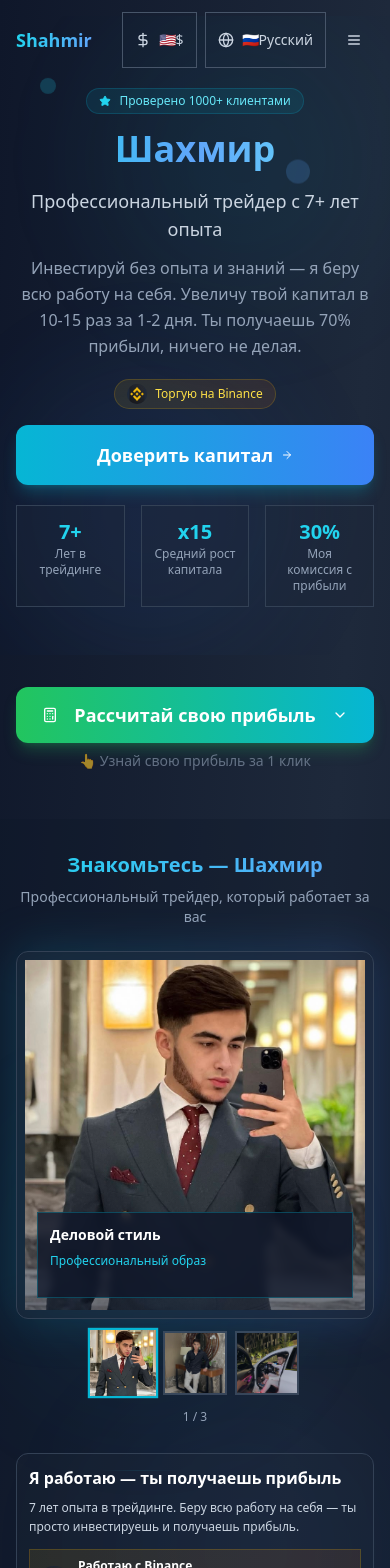
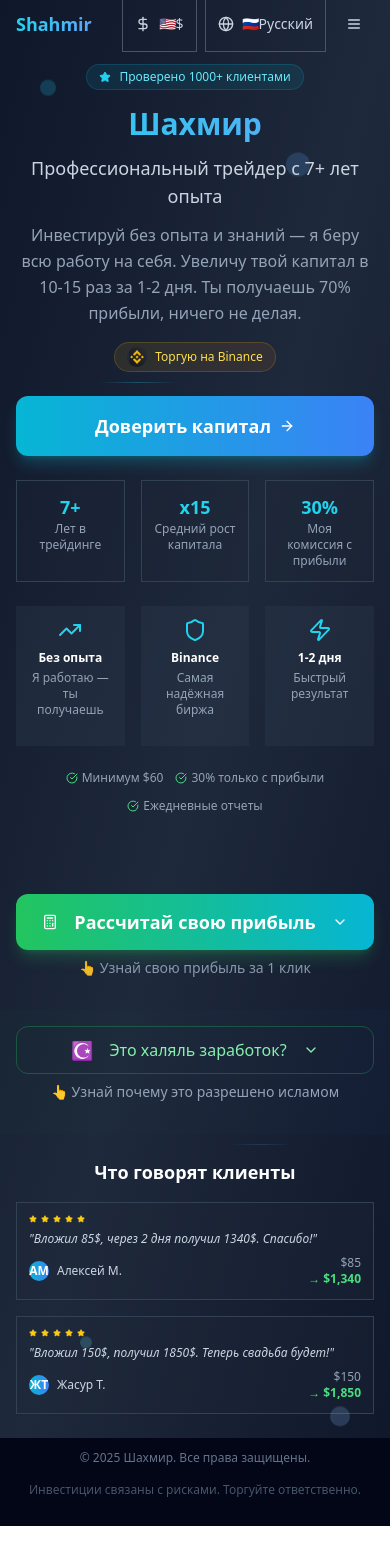
Before and after one commit to estaiazep/-, a Next.js app: page / in a window 390 px wide. Shown: the top 1568 px of the page. After the commit the page ends 1526 px from the top, so only its background shows below. Built offline with nearby package versions, Linux system fonts and the light colour scheme.

Commit message:
refactor: streamline landing page layout
Consolidate sections, reduce content, and optimize for mobile.

#VERCEL_SKIP

Co-authored-by: null <196481999+estaiazep@users.noreply.github.com>

```diff
--- a/app/page.tsx
+++ b/app/page.tsx
@@ -1,16 +1,12 @@
 "use client"
 
 import { useState, useEffect } from "react"
-import { ArrowRight, Star, CheckCircle } from "lucide-react"
+import { ArrowRight, Star, CheckCircle, TrendingUp, Shield, Zap } from "lucide-react"
 import { Card, CardContent } from "@/components/ui/card"
-import HowItWorks from "@/components/how-it-works"
-import CompactAbout from "@/components/compact-about"
-import CompactFeatures from "@/components/compact-features"
 import LanguageSwitcher from "@/components/language-switcher"
 import MobileMenu from "@/components/mobile-menu"
 import FloatingElements from "@/components/floating-elements"
 import AnimatedCounter from "@/components/animated-counter"
-import ExpandableSection from "@/components/expandable-section"
 import { translations, type Language, type TranslationKey } from "@/lib/translations"
 import Image from "next/image"
 import CurrencySwitcher, { type Currency } from "@/components/currency-switcher"
@@ -35,89 +31,47 @@ export default function LandingPage() {
 
   const testimonials = [
     {
-      name: "Алексей М. / Aleksey M.",
+      name: "Алексей М.",
       investment: formatCurrency(convertCurrency(85, "USD", currency), currency),
       result: formatCurrency(convertCurrency(1340, "USD", currency), currency),
-      period: language === "ru" ? "2 дня" : "2 kun",
       text:
         language === "ru"
-          ? "Потерял работу в пандемию, было тяжело с деньгами. Рискнул вложить последние 85$, через 2 дня получил 1340$. Это спасло мою семью от долгов. Спасибо, Шахмир!"
-          : "Pandemiya paytida ishimni yo'qotdim, pul bilan qiyin edi. Oxirgi 85$ ni tikishga tavakkal qildim, 2 kundan keyin 1340$ oldim. Bu oilamni qarzlardan qutqardi. Rahmat, Shahmir!",
+          ? "Вложил 85$, через 2 дня получил 1340$. Спасибо!"
+          : "85$ tikdim, 2 kundan keyin 1340$ oldim. Rahmat!",
       avatar: "AM",
     },
     {
-      name: "Жасур Т. / Jasur T.",
+      name: "Жасур Т.",
       investment: formatCurrency(convertCurrency(150, "USD", currency), currency),
       result: formatCurrency(convertCurrency(1850, "USD", currency), currency),
-      period: language === "ru" ? "3 дня" : "3 kun",
       text:
         language === "ru"
-          ? "Копил на свадьбу целый год, но не хватало. Друг посоветовал Шахмира. Вложил 150$, через 3 дня получил 1850$. Теперь моя невеста счастлива, а свадьба будет лучшей в кишлаке!"
-          : "Butun yil to'y uchun pul yig'dim, lekin yetmadi. Do'stim Shahmir'ni tavsiya qildi. 150$ tikdim, 3 kundan keyin 1850$ oldim. Endi kelin baxtli, to'yimiz qishloqdagi eng yaxshi to'y bo'ladi!",
+          ? "Вложил 150$, получил 1850$. Теперь свадьба будет!"
+          : "150$ tikdim, 1850$ oldim. Endi to'y bo'ladi!",
       avatar: "ЖТ",
-    },
-    {
-      name: "Дмитрий П. / Dmitriy P.",
-      investment: formatCurrency(convertCurrency(120, "USD", currency), currency),
-      result: formatCurrency(convertCurrency(1680, "USD", currency), currency),
-      period: language === "ru" ? "1 день" : "1 kun",
-      text:
-        language === "ru"
-          ? "Не верил в такие заработки, думал - очередной развод. Решил проверить с малой суммы. Вложил 120$, наутро уже 1680$! Теперь регулярно инвестирую и планирую бросить основную работу."
-          : "Bunday daromadlarga ishonmasdim, navbatdagi firibgarlik deb o'yladim. Kichik summa bilan tekshirishga qaror qildim. 120$ tikdim, ertalab 1680$! Endi muntazam investitsiya qilaman va asosiy ishimni tashlashni rejalashtiryapman.",
-      avatar: "DP",
     },
   ]
 
-  const additionalTestimonials = [
+  const features = [
     {
-      name: "Азиза К. / Aziza K.",
-      investment: formatCurrency(convertCurrency(200, "USD", currency), currency),
-      result: formatCurrency(convertCurrency(2800, "USD", currency), currency),
-      period: language === "ru" ? "2 дня" : "2 kun",
-      text:
-        language === "ru"
-          ? "Я мать-одиночка с двумя детьми, еле сводила концы с концами. Подруга рассказала о Шахмире. Заняла 200$, очень боялась, не спала ночами. Через 2 дня получила 2800$! Теперь смогла оплатить детский сад и курсы английского для детей."
-          : "Men ikki bolali yolg'iz onaman, zo'rg'a kun ko'rardim. Dugоnam Shahmir haqida aytib berdi. 200$ qarz oldim, juda qo'rqdim, kechalari uxlamasdim. 2 kundan keyin 2800$ oldim! Endi bolalar bog'chasi va bolalar uchun ingliz tili kurslarini to'lay oldim.",
-      avatar: "АК",
+      icon: TrendingUp,
+      title: language === "ru" ? "Без опыта" : "Tajribasiz",
+      description: language === "ru" ? "Я работаю — ты получаешь" : "Men ishlayman — siz olasiz",
     },
     {
-      name: "Сергей В. / Sergey V.",
-      investment: formatCurrency(convertCurrency(300, "USD", currency), currency),
-      result: formatCurrency(convertCurrency(3900, "USD", currency), currency),
-      period: language === "ru" ? "1 день" : "1 kun",
-      text:
-        language === "ru"
-          ? "Хотел купить машину, но не хватало 30% суммы. Банки отказали в кредите из-за плохой истории. Решил попробовать с Шахмиром, вложил 300$. Через день 3900$ на счету! Купил свою первую машину без кредитов и долгов!"
-          : "Mashina sotib olmoqchi edim, lekin summaning 30% yetmasdi. Banklar yomon tarix tufayli kreditni rad etishdi. Shahmir bilan sinab ko'rishga qaror qildim, 300$ tikdim. Bir kundan keyin hisobimda 3900$! Birinchi mashinamni kreditsiz va qarzsiz sotib oldim!",
-      avatar: "СВ",
+      icon: Shield,
+      title: language === "ru" ? "Binance" : "Binance",
+      description: language === "ru" ? "Самая надёжная биржа" : "Eng ishonchli birja",
     },
     {
-      name: "Фарход У. / Farhod U.",
-      investment: formatCurrency(convertCurrency(180, "USD", currency), currency),
-      result: formatCurrency(convertCurrency(2340, "USD", currency), currency),
-      period: language === "ru" ? "3 дня" : "3 kun",
-      text:
-        language === "ru"
-          ? "Мечтал открыть свою кофейню, но не было стартового капитала. Услышал о Шахмире от брата. Вложил 180$ семейных сбережений, жена была против. Через 3 дня получил 2340$! Сейчас моя кофейня уже работает и приносит доход."
-          : "O'z kofe do'konimni ochishni orzu qilardim, lekin boshlang'ich kapital yo'q edi. Shahmir haqida akamdan eshitdim. Oilaviy jamg'armadan 180$ tikdim, xotinim qarshi edi. 3 kundan keyin 2340$ oldim! Hozir kofe do'konim ishlayapti va daromad keltiryapti.",
-      avatar: "ФУ",
-    },
-    {
-      name: "Анна Л. / Anna L.",
-      investment: formatCurrency(convertCurrency(250, "USD", currency), currency),
-      result: formatCurrency(convertCurrency(3250, "USD", currency), currency),
-      period: language === "ru" ? "2 дня" : "2 kun",
-      text:
-        language === "ru"
-          ? "У дочери обнаружили проблемы со здоровьем, нужна была операция. Страховка покрывала только часть. В отчаянии вложила последние 250$ через Шахмира. Через 2 дня получила 3250$! Операция прошла успешно, дочь здорова. Это чудо!"
-          : "Qizimda sog'liq muammolari aniqlandi, operatsiya kerak edi. Sug'urta faqat bir qismini qoplardi. Umidsizlikda Shahmir orqali oxirgi 250$ ni tikdim. 2 kundan keyin 3250$ oldim! Operatsiya muvaffaqiyatli o'tdi, qizim sog'lom. Bu mo'jiza!",
-      avatar: "АЛ",
+      icon: Zap,
+      title: language === "ru" ? "1-2 дня" : "1-2 kun",
+      description: language === "ru" ? "Быстрый результат" : "Tez natija",
     },
   ]
 
   return (
-    <div className="min-h-screen bg-gradient-to-br from-slate-900 via-slate-800 to-slate-900 relative overflow-x-hidden mobile-spacing">
+    <div className="min-h-screen bg-gradient-to-br from-slate-900 via-slate-800 to-slate-900 relative overflow-x-hidden">
       <FloatingElements />
 
       {/* Fixed Header */}
@@ -140,33 +94,26 @@ export default function LandingPage() {
         </div>
       </header>
 
-      {/* Компактный Hero Section */}
-      <section className="relative overflow-hidden pt-12 sm:pt-16 pb-6 sm:pb-8">
-        <div className="absolute inset-0">
-          <div className="absolute top-0 left-1/4 w-72 h-72 bg-cyan-500/10 rounded-full blur-3xl animate-pulse"></div>
-          <div className="absolute bottom-0 right-1/4 w-72 h-72 bg-blue-500/10 rounded-full blur-3xl animate-pulse delay-1000"></div>
-        </div>
-
-        <div className="relative container mx-auto px-4 sm:px-6 py-6 sm:py-8">
-          <div className="text-center max-w-3xl mx-auto">
+      {/* Hero + About + CTA - всё в одной секции */}
+      <section className="relative overflow-hidden pt-16 pb-8">
+        <div className="container mx-auto px-4 sm:px-6">
+          <div className="text-center max-w-3xl mx-auto mb-8">
             {/* Trust Badge */}
-            <div className="inline-flex items-center gap-2 bg-cyan-500/10 border border-cyan-500/20 rounded-full px-3 py-1 mb-3 sm:mb-4">
+            <div className="inline-flex items-center gap-2 bg-cyan-500/10 border border-cyan-500/20 rounded-full px-3 py-1 mb-4">
               <Star className="w-3 h-3 text-cyan-400 fill-cyan-400" />
               <span className="text-cyan-300 text-xs font-medium">{t("trustBadge")}</span>
             </div>
 
-            <h1 className="text-4xl sm:text-4xl lg:text-5xl font-black mb-4 sm:mb-4 bg-gradient-to-r from-cyan-400 via-blue-400 to-cyan-300 bg-clip-text text-transparent leading-tight">
+            <h1 className="text-3xl sm:text-4xl font-black mb-3 bg-gradient-to-r from-cyan-400 to-blue-400 bg-clip-text text-transparent">
               {t("heroTitle")}
             </h1>
 
-            <p className="text-lg sm:text-lg text-slate-300 mb-3 font-medium">{t("heroSubtitle")}</p>
+            <p className="text-lg text-slate-300 mb-3 font-medium">{t("heroSubtitle")}</p>
 
-            <p className="text-base sm:text-base text-slate-400 mb-5 sm:mb-5 max-w-2xl mx-auto leading-relaxed">
-              {t("heroDescription")}
-            </p>
+            <p className="text-slate-400 mb-4 leading-relaxed">{t("heroDescription")}</p>
 
-            {/* Binance Trust Badge */}
-            <div className="inline-flex items-center gap-2 bg-gradient-to-r from-yellow-500/10 to-orange-500/10 border border-yellow-500/20 rounded-full px-3 py-1 mb-4">
+            {/* Binance Badge */}
+            <div className="inline-flex items-center gap-2 bg-gradient-to-r from-yellow-500/10 to-orange-500/10 border border-yellow-500/20 rounded-full px-3 py-1 mb-6">
               <div className="w-5 h-5 bg-slate-800 rounded-full flex items-center justify-center p-1 overflow-hidden">
                 <Image
                   src="/images/binance-logo.jpeg"
@@ -181,161 +128,52 @@ export default function LandingPage() {
               </span>
             </div>
 
-            <div className="flex flex-col gap-3 justify-center items-center mb-5 sm:mb-5">
+            {/* Главная кнопка */}
             <a
               href="https://t.me/+iawpP4pwqW42YmM6"
               target="_blank"
               rel="noopener noreferrer"
-                className="w-full sm:w-auto bg-gradient-to-r from-cyan-500 to-blue-500 hover:from-cyan-600 hover:to-blue-600 text-white font-semibold px-8 py-4 rounded-xl shadow-lg shadow-cyan-500/25 transition-all duration-300 hover:scale-105 inline-flex items-center justify-center text-lg min-h-[56px]"
+              className="block w-full bg-gradient-to-r from-cyan-500 to-blue-500 hover:from-cyan-600 hover:to-blue-600 text-white font-semibold px-8 py-4 rounded-xl shadow-lg shadow-cyan-500/25 transition-all duration-300 hover:scale-105 text-lg min-h-[56px] flex items-center justify-center mb-6"
             >
               {t("trustCapital")}
-                <ArrowRight className="ml-2 w-3 h-3" />
+              <ArrowRight className="ml-2 w-4 h-4" />
             </a>
-            </div>
 
-            {/* Компактная статистика */}
-            <div className="grid grid-cols-3 gap-4 max-w-lg mx-auto">
+            {/* Статистика */}
+            <div className="grid grid-cols-3 gap-3 mb-6">
               <div className="text-center p-3 bg-slate-800/30 rounded-lg border border-slate-700">
-                <div className="text-xl font-bold text-cyan-400">
+                <div className="text-lg font-bold text-cyan-400">
                   <AnimatedCounter end={7} suffix="+" />
                 </div>
                 <div className="text-slate-400 text-xs">{t("yearsTrading")}</div>
               </div>
               <div className="text-center p-3 bg-slate-800/30 rounded-lg border border-slate-700">
-                <div className="text-xl font-bold text-cyan-400">
+                <div className="text-lg font-bold text-cyan-400">
                   <AnimatedCounter end={15} prefix="x" />
                 </div>
                 <div className="text-slate-400 text-xs">{t("avgGrowth")}</div>
               </div>
               <div className="text-center p-3 bg-slate-800/30 rounded-lg border border-slate-700">
-                <div className="text-xl font-bold text-cyan-400">
+                <div className="text-lg font-bold text-cyan-400">
                   <AnimatedCounter end={30} suffix="%" />
                 </div>
                 <div className="text-slate-400 text-xs">{t("commission")}</div>
               </div>
             </div>
+
+            {/* Ключевые преимущества */}
+            <div className="grid grid-cols-3 gap-3 mb-6">
+              {features.map((feature, index) => (
+                <div key={index} className="text-center p-3 bg-slate-700/30 rounded-lg">
+                  <feature.icon className="w-6 h-6 text-cyan-400 mx-auto mb-2" />
+                  <h4 className="font-semibold text-white text-xs mb-1">{feature.title}</h4>
+                  <p className="text-slate-400 text-xs">{feature.description}</p>
                 </div>
-        </div>
-      </section>
-
-      <ExpandableProfitCalculator language={language} currency={currency} />
-      <CompactAbout language={language} />
-      <HowItWorks language={language} currency={currency} />
-      <CompactFeatures language={language} />
-      <ExpandableHalalInfo language={language} />
-
-      {/* Компактные отзывы */}
-      <section id="testimonials" className="py-8 sm:py-10 relative overflow-hidden">
-        <div className="container mx-auto px-4 sm:px-6">
-          <div className="text-center mb-6">
-            <h2 className="text-xl sm:text-2xl font-bold mb-2 text-white">{t("testimonialsTitle")}</h2>
-          </div>
-
-          <div className="grid grid-cols-1 md:grid-cols-3 gap-3 max-w-4xl mx-auto mb-4">
-            {testimonials.map((testimonial, index) => (
-              <Card
-                key={index}
-                className="bg-slate-800/30 border-slate-700 hover:border-cyan-500/50 transition-all duration-300"
-              >
-                <CardContent className="p-3">
-                  <div className="flex items-center gap-1 mb-2">
-                    {[...Array(5)].map((_, i) => (
-                      <Star key={i} className="w-2.5 h-2.5 text-yellow-400 fill-yellow-400" />
-                    ))}
-                  </div>
-                  <p className="text-slate-300 mb-3 italic text-xs">"{testimonial.text}"</p>
-                  <div className="space-y-1">
-                    <div className="flex items-center gap-2">
-                      <div className="w-6 h-6 bg-gradient-to-r from-cyan-500 to-blue-500 rounded-full flex items-center justify-center text-white font-bold text-xs">
-                        {testimonial.avatar}
-                      </div>
-                      <div>
-                        <div className="text-slate-300 font-medium text-xs">{testimonial.name}</div>
-                        <div className="text-slate-500 text-xs">{testimonial.period}</div>
-                      </div>
-                    </div>
-                    <div className="flex justify-between items-center pt-1 border-t border-slate-700">
-                      <span className="text-slate-400 text-xs">
-                        {t("invested")}: {testimonial.investment}
-                      </span>
-                      <span className="text-green-400 font-semibold text-xs">
-                        {t("received")}: {testimonial.result}
-                      </span>
-                    </div>
-                  </div>
-                </CardContent>
-              </Card>
               ))}
             </div>
 
-          {/* Дополнительные отзывы в выпадающем блоке */}
-          <div className="max-w-4xl mx-auto">
-            <ExpandableSection
-              title={language === "ru" ? "Еще 4 довольных клиента" : "Yana 4 mamnun mijoz"}
-              preview={
-                language === "ru" ? "Больше реальных результатов и отзывов" : "Ko'proq haqiqiy natijalar va sharhlar"
-              }
-              variant="gradient"
-            >
-              <div className="grid grid-cols-1 md:grid-cols-2 gap-3">
-                {additionalTestimonials.map((testimonial, index) => (
-                  <Card
-                    key={index}
-                    className="bg-slate-800/30 border-slate-700 hover:border-cyan-500/50 transition-all duration-300"
-                  >
-                    <CardContent className="p-3">
-                      <div className="flex items-center gap-1 mb-2">
-                        {[...Array(5)].map((_, i) => (
-                          <Star key={i} className="w-2.5 h-2.5 text-yellow-400 fill-yellow-400" />
-                        ))}
-                      </div>
-                      <p className="text-slate-300 mb-3 italic text-xs">"{testimonial.text}"</p>
-                      <div className="space-y-1">
-                        <div className="flex items-center gap-2">
-                          <div className="w-6 h-6 bg-gradient-to-r from-cyan-500 to-blue-500 rounded-full flex items-center justify-center text-white font-bold text-xs">
-                            {testimonial.avatar}
-                          </div>
-                          <div>
-                            <div className="text-slate-300 font-medium text-xs">{testimonial.name}</div>
-                            <div className="text-slate-500 text-xs">{testimonial.period}</div>
-                          </div>
-                        </div>
-                        <div className="flex justify-between items-center pt-1 border-t border-slate-700">
-                          <span className="text-slate-400 text-xs">
-                            {t("invested")}: {testimonial.investment}
-                          </span>
-                          <span className="text-green-400 font-semibold text-xs">
-                            {t("received")}: {testimonial.result}
-                          </span>
-                        </div>
-                      </div>
-                    </CardContent>
-                  </Card>
-                ))}
-              </div>
-            </ExpandableSection>
-          </div>
-        </div>
-      </section>
-
-      {/* Компактный CTA */}
-      <section className="py-8 sm:py-10 bg-gradient-to-r from-cyan-900/20 to-blue-900/20 relative overflow-hidden">
-        <div className="container mx-auto px-4 sm:px-6 text-center relative">
-          <div className="max-w-2xl mx-auto">
-            <h2 className="text-xl sm:text-2xl font-bold mb-2 text-white">{t("ctaTitle")}</h2>
-            <p className="text-sm text-slate-300 mb-4">{t("ctaSubtitle")}</p>
-
-            <a
-              href="https://t.me/+iawpP4pwqW42YmM6"
-              target="_blank"
-              rel="noopener noreferrer"
-              className="inline-block bg-gradient-to-r from-cyan-500 to-blue-500 hover:from-cyan-600 hover:to-blue-600 text-white font-semibold px-8 py-4 rounded-xl shadow-lg shadow-cyan-500/25 transition-all duration-300 hover:scale-105 mb-4 text-lg min-h-[56px] flex items-center justify-center"
-            >
-              {t("discussInvestment")}
-              <ArrowRight className="ml-2 w-3 h-3 inline-block" />
-            </a>
-
-            <div className="flex flex-wrap items-center justify-center gap-3 text-xs text-slate-400">
+            {/* Гарантии */}
+            <div className="flex flex-wrap items-center justify-center gap-3 text-xs text-slate-400 mb-6">
               <div className="flex items-center gap-1">
                 <CheckCircle className="w-3 h-3 text-green-400" />
                 <span>
@@ -356,6 +194,45 @@ export default function LandingPage() {
         </div>
       </section>
 
+      <ExpandableProfitCalculator language={language} currency={currency} />
+      <ExpandableHalalInfo language={language} />
+
+      {/* Компактные отзывы */}
+      <section className="py-6">
+        <div className="container mx-auto px-4 sm:px-6">
+          <div className="text-center mb-4">
+            <h2 className="text-lg font-bold text-white">{t("testimonialsTitle")}</h2>
+          </div>
+
+          <div className="grid grid-cols-1 sm:grid-cols-2 gap-3 max-w-2xl mx-auto">
+            {testimonials.map((testimonial, index) => (
+              <Card key={index} className="bg-slate-800/30 border-slate-700">
+                <CardContent className="p-3">
+                  <div className="flex items-center gap-1 mb-2">
+                    {[...Array(5)].map((_, i) => (
+                      <Star key={i} className="w-2 h-2 text-yellow-400 fill-yellow-400" />
+                    ))}
+                  </div>
+                  <p className="text-slate-300 mb-2 italic text-xs">"{testimonial.text}"</p>
+                  <div className="flex items-center justify-between">
+                    <div className="flex items-center gap-2">
+                      <div className="w-5 h-5 bg-gradient-to-r from-cyan-500 to-blue-500 rounded-full flex items-center justify-center text-white font-bold text-xs">
+                        {testimonial.avatar}
+                      </div>
+                      <span className="text-slate-300 text-xs">{testimonial.name}</span>
+                    </div>
+                    <div className="text-right">
+                      <div className="text-slate-400 text-xs">{testimonial.investment}</div>
+                      <div className="text-green-400 font-semibold text-xs">→ {testimonial.result}</div>
+                    </div>
+                  </div>
+                </CardContent>
+              </Card>
+            ))}
+          </div>
+        </div>
+      </section>
+
       {/* Footer */}
       <footer className="bg-slate-950 py-3">
         <div className="container mx-auto px-4 sm:px-6 text-center">
```
Lines whose indentation alone changed are shown as unchanged.
